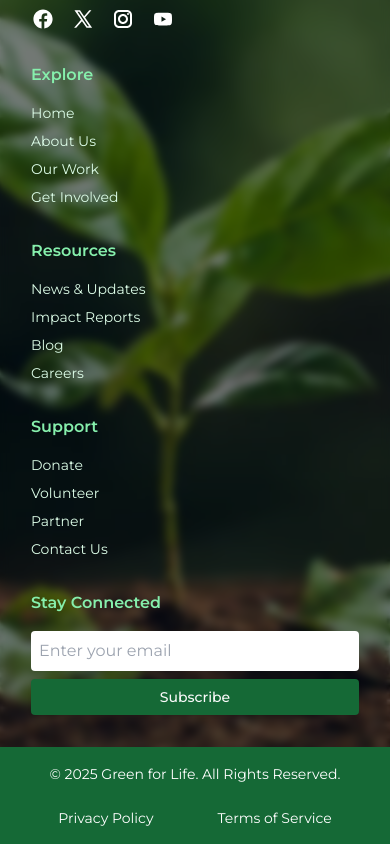
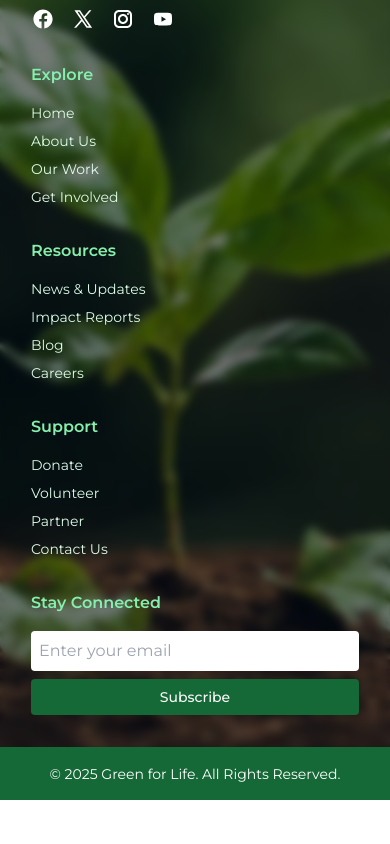
Before and after one commit to Kim-Emmanuel/green-for-life, a Next.js app: page / in a window 390 px wide. Shown: the part 5496-6340 px from the top of the page. After the commit the page ends 6296 px from the top, so only its background shows below. Built offline with nearby package versions, Linux system fonts and the light colour scheme.

Commit message:
Removing the privacy and terms pages and updating the frontend layouts

```diff
--- a/src/app/privacy/page.tsx
+++ /dev/null
@@ -1,17 +0,0 @@
-export default function PrivacyPage() {
-  return (
-    <main className="container mx-auto px-4 py-8">
-      <h1 className="text-3xl font-bold mb-6">Privacy Policy</h1>
-      <section className="prose max-w-3xl">
-        <p>Your privacy is important to us. This Privacy Policy explains...</p>
-        {/* Add your actual privacy policy content here */}
-        <p>Last updated: {new Date().toLocaleDateString()}</p>
-      </section>
-    </main>
-  );
-}
-
-// Optional: Generate static pages for SSG
-export async function generateStaticParams() {
-  return [{ slug: 'privacy' }];
-}
--- a/src/app/terms/page.tsx
+++ /dev/null
@@ -1,17 +0,0 @@
-export default function TermsPage() {
-  return (
-    <main className="container mx-auto px-4 py-8">
-      <h1 className="text-3xl font-bold mb-6">Terms of Service</h1>
-      <section className="prose max-w-3xl">
-        <p>Welcome to our website. By using our service, you agree to...</p>
-        {/* Add your actual terms of service content here */}
-        <p>Effective date: {new Date().toLocaleDateString()}</p>
-      </section>
-    </main>
-  );
-}
-
-// Optional: Generate static pages for SSG
-export async function generateStaticParams() {
-  return [{ slug: 'terms' }];
-}
--- a/src/components/layout/Footer.tsx
+++ b/src/components/layout/Footer.tsx
@@ -198,7 +198,7 @@ export default function Footer() {
 						>
 							{section.title}
 						</motion.h4>
-						<nav className="space-y-2">
+						<nav className="space-y-2 w-32">
 							{section.links.map((link) => (
 								<motion.div key={link.href} whileHover={{ x: 5 }}>
 									<Link
@@ -244,13 +244,13 @@ export default function Footer() {
 
 			{/* Copyright and Legal */}
 			<motion.div
-				className="relative z-10 bg-[#156936] mx-auto mt-8 pt-4 border-t border-primary text-center px-4 sm:px-6 lg:px-8"
+				className="relative z-10 bg-[#156936] mx-auto mt-8 pt-4 border-t border-primary text-center px-4 sm:px-6 lg:px-8 pb-4"
 				variants={itemVariants}
 			>
 				<p className="text-sm text-white">
 					© {currentYear} Green for Life. All Rights Reserved.
 				</p>
-				<div className="mt-2 flex justify-center gap-6 text-sm">
+				{/* <div className="mt-2 flex justify-center gap-6 text-sm">
 					<motion.div className="p-2" whileHover={{ x: 5 }}>
 						<Link
 							href="/privacy"
@@ -267,7 +267,7 @@ export default function Footer() {
 							Terms of Service
 						</Link>
 					</motion.div>
-				</div>
+				</div> */}
 			</motion.div>
 		</footer>
 	);
--- a/src/components/layout/Header.tsx
+++ b/src/components/layout/Header.tsx
@@ -415,11 +415,11 @@ const SocialLinks = () => (
 				icon: "Facebook",
 			},
 			{
-				href: "https://www.instagram.com/sunra_ysfoundation19/",
+				href: "https://www.instagram.com/g4l/",
 				icon: "Instagram",
 			},
 			{ href: "https://www.linkedin.com/", icon: "Linkedin" },
-			{ href: "https://www.youtube.com/@SunRaysFoundation", icon: "Youtube" },
+			{ href: "https://www.youtube.com/@g4l", icon: "Youtube" },
 		].map(({ href, icon }) => (
 			<Link
 				key={icon}
```
